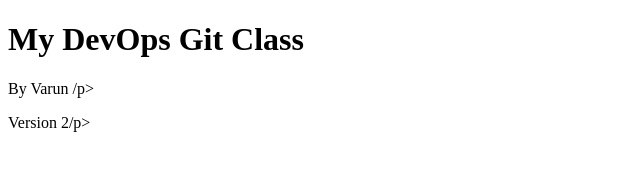
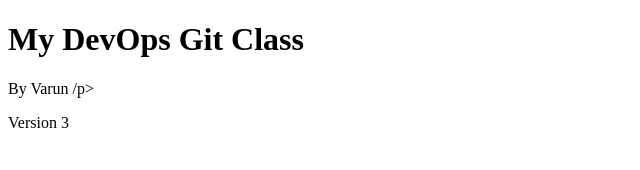
Before and after one commit to manikcloud/DevOps-Tutorial-Jan-06-2024-batch, a plain HTML site: page index.html in a window 1280 px wide. Shown: the full height of the page, 0-640 px from the left. Drawn offline with Linux system fonts and the light colour scheme.

Commit message:
Update index.html

```diff
--- a/index.html
+++ b/index.html
@@ -10,7 +10,7 @@
 
 <p> By Varun /p>
 
-  <p>Version 2/p>
+  <p>Version 3</p>
 
 
 
```
